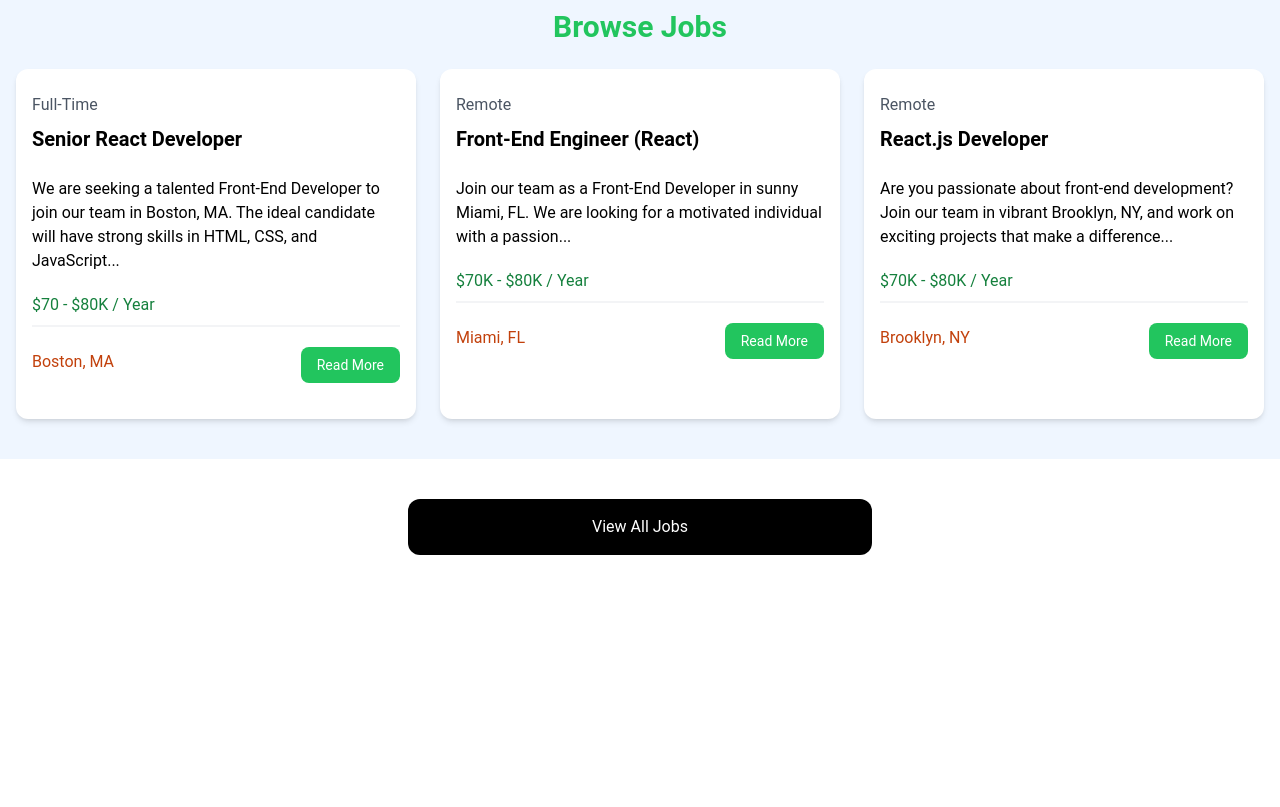
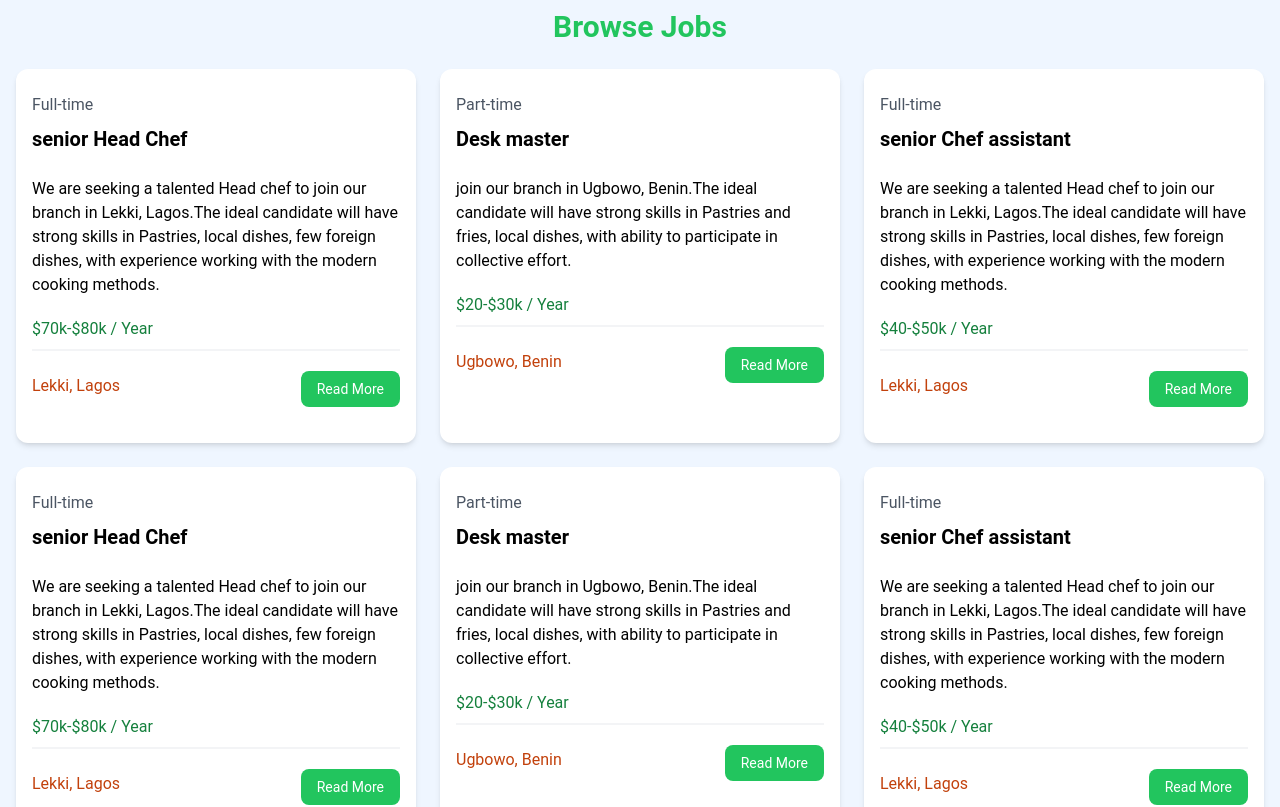
Before and after one commit to dannie-bowser/Food-jobs, a React (Vite) app in the folder Food-jobs/: page / in a window 1280 px wide. Shown: the part 640-1447 px from the top of the page. Before the commit the page ends 1235 px from the top, so only its background shows below. Built offline with nearby package versions, Linux system fonts and the light colour scheme.

Commit message:
added job listings

```diff
--- a/Food-jobs/src/App.jsx
+++ b/Food-jobs/src/App.jsx
@@ -2,6 +2,7 @@ import React from 'react'
 import Navbar from './components/Navbar'
 import Hero from './components/Hero'
 import HomeCard from './components/HomeCard'
+import JobListings from './components/JobListings'
 
 const App = () => {
   return (
@@ -9,114 +10,15 @@ const App = () => {
       <Navbar />
       <Hero />
       <HomeCard />
+      <JobListings />
 
-    {/* <!-- Browse Jobs --> */}
-    <section class="bg-blue-50 px-4 py-10">
-      <div class="container-xl lg:container m-auto">
-          <h2 class="text-3xl font-bold text-green-500 mb-6 text-center">
-             Browse Jobs
-          </h2>
-        <div class="grid grid-cols-1 md:grid-cols-3 gap-6">
-          {/* <!-- Job Listing 1 --> */}
-          <div class="bg-white rounded-xl shadow-md relative">
-            <div class="p-4">
-              <div class="mb-6">
-                <div class="text-gray-600 my-2">Full-Time</div>
-                <h3 class="text-xl font-bold">Senior React Developer</h3>
-              </div>
 
-              <div class="mb-5">
-               We are seeking a talented Front-End Developer to join our team in Boston, MA. The ideal candidate will have strong skills in HTML, CSS, and JavaScript...
-              </div>
-
-              <h3 class="text-green-700 mb-2">$70 - $80K / Year</h3>
-
-              <div class="border border-gray-100 mb-5"></div>
-
-              <div class="flex flex-col lg:flex-row justify-between mb-4">
-                <div class="text-orange-700 mb-3">
-                  <i class="fa-solid fa-location-dot text-lg"></i>
-                  Boston, MA
-                </div>
-                <a
-                  href="job.html"
-                  class="h-[36px] bg-green-500 hover:bg-green-600 text-white px-4 py-2 rounded-lg text-center text-sm"
-                >
-                 Read More
-                </a>
-              </div>
-            </div>
-          </div>
-          {/* <!-- Job Listing 2 --> */}
-          <div class="bg-white rounded-xl shadow-md relative">
-            <div class="p-4">
-              <div class="mb-6">
-                <div class="text-gray-600 my-2">Remote</div>
-                <h3 class="text-xl font-bold">Front-End Engineer (React)</h3>
-              </div>
-
-              <div class="mb-5">
-               Join our team as a Front-End Developer in sunny Miami, FL. We are looking for a motivated individual with a passion...
-              </div>
-
-              <h3 class="text-green-700 mb-2">$70K - $80K / Year</h3>
-
-              <div class="border border-gray-100 mb-5"></div>
-
-              <div class="flex flex-col lg:flex-row justify-between mb-4">
-                <div class="text-orange-700 mb-3">
-                  <i class="fa-solid fa-location-dot text-lg"></i>
-                  Miami, FL
-                </div>
-                <a
-                  href="job.html"
-                  class="h-[36px] bg-green-500 hover:bg-green-600 text-white px-4 py-2 rounded-lg text-center text-sm"
-                >
-                 Read More
-                </a>
-              </div>
-            </div>
-          </div>
-          {/* <!-- Job Listing 3 --> */}
-          <div class="bg-white rounded-xl shadow-md relative">
-            <div class="p-4">
-              <div class="mb-6">
-                <div class="text-gray-600 my-2">Remote</div>
-                <h3 class="text-xl font-bold">React.js Developer</h3>
-              </div>
-
-              <div class="mb-5">
-                Are you passionate about front-end development? Join our team in vibrant Brooklyn, NY, and work on exciting projects that make a difference...
-              </div>
-
-              <h3 class="text-green-700 mb-2">$70K - $80K / Year</h3>
-
-              <div class="border border-gray-100 mb-5"></div>
-
-              <div class="flex flex-col lg:flex-row justify-between mb-4">
-                <div class="text-orange-700 mb-3">
-                  <i class="fa-solid fa-location-dot text-lg"></i>
-                  Brooklyn, NY
-                </div>
-                <a
-                  href="job.html"
-                  class="h-[36px] bg-green-500 hover:bg-green-600 text-white px-4 py-2 rounded-lg text-center text-sm"
-                >
-                 Read More
-                </a>
-              </div>
-            </div>
-          </div>
-        </div>
-      </div>
-    </section>
-
-    <section class="m-auto max-w-lg my-10 px-6">
+    <section className="m-auto max-w-lg my-10 px-6">
       <a
         href="jobs.html"
-        class="block bg-black text-white text-center py-4 px-6 rounded-xl hover:bg-gray-700"
-        >View All Jobs</a
-      >
+        className="block bg-black text-white text-center py-4 px-6 rounded-xl hover:bg-gray-700"
+        >View All Jobs
+      </a>
     </section>
 
     </>
--- a/Food-jobs/src/components/Hero.jsx
+++ b/Food-jobs/src/components/Hero.jsx
@@ -4,17 +4,17 @@ const Hero = ({title ="Become a renowed Chef",
               subtitle ="Find the cooking jobs that fits your culinary skills, in the world best kitchens"}) => {
   return (
     <div>
-        <section class="bg-green-400 py-20 mb-4">
+        <section className="bg-green-400 py-20 mb-4">
       <div
-        class="max-w-7xl mx-auto px-4 sm:px-6 lg:px-8 flex flex-col items-center"
+        className="max-w-7xl mx-auto px-4 sm:px-6 lg:px-8 flex flex-col items-center"
       >
-        <div class="text-center">
+        <div className="text-center">
           <h1
-            class="text-4xl font-extrabold text-green-900 sm:text-5xl md:text-6xl"
+            className="text-4xl font-extrabold text-green-900 sm:text-5xl md:text-6xl"
           >
             {title}
           </h1>
-          <p class="my-4 text-xl text-green-800">
+          <p className="my-4 text-xl text-green-800">
             {subtitle}
           </p>
         </div>
--- /dev/null
+++ b/Food-jobs/src/components/JobListing.jsx
@@ -0,0 +1,39 @@
+import React from 'react'
+
+const JobListing = ({job}) => {
+  return (
+    <>
+       <div className="bg-white rounded-xl shadow-md relative">
+            <div className="p-4">
+              <div className="mb-6">
+                <div className="text-gray-600 my-2">{job.type}</div>
+                <h3 className="text-xl font-bold">{job.title}</h3>
+              </div>
+
+              <div className="mb-5">
+               {job.description}
+              </div>
+
+              <h3 className="text-green-700 mb-2">{job.salary} / Year</h3>
+
+              <div className="border border-gray-100 mb-5"></div>
+
+              <div className="flex flex-col lg:flex-row justify-between mb-4">
+                <div className="text-orange-700 mb-3">
+                  <i className="fa-solid fa-location-dot text-lg"></i>
+                  {job.location}
+                </div>
+                <a
+                  href={`/jobs/${job.id}`}
+                  className="h-[36px] bg-green-500 hover:bg-green-600 text-white px-4 py-2 rounded-lg text-center text-sm"
+                >
+                 Read More
+                </a>
+              </div>
+            </div>
+          </div>
+    </>
+  )
+}
+
+export default JobListing
--- /dev/null
+++ b/Food-jobs/src/components/JobListings.jsx
@@ -0,0 +1,32 @@
+import React from 'react'
+import jobs from '../jobs.json'
+import JobListing from './JobListing';
+
+const JobListings = () => {
+
+    console.log(jobs);
+
+
+  return (
+    <div>
+        <section className="bg-blue-50 px-4 py-10">
+      <div className="container-xl lg:container m-auto">
+          <h2 className="text-3xl font-bold text-green-500 mb-6 text-center">
+             Browse Jobs
+          </h2>
+        <div className="grid grid-cols-1 md:grid-cols-3 gap-6">
+          { jobs.map((job) =>(
+
+            <JobListing key={job.id} job={job}/>
+          ))}
+
+
+        </div>
+      </div>
+    </section>
+
+    </div>
+  )
+}
+
+export default JobListings
--- a/Food-jobs/src/jobs.json
+++ b/Food-jobs/src/jobs.json
@@ -4,8 +4,8 @@
     "title": "senior Head Chef",
     "type": "Full-time",
     "description": "We are seeking a talented Head chef to join our branch in Lekki, Lagos.The ideal candidate will have strong skills in Pastries, local dishes, few foreign dishes, with experience working with the modern cooking methods.",
-    "location": "Lagos, Lekki",
-    "salary": "$70k - $80k",
+    "location": "Lekki, Lagos",
+    "salary": " $70k-$80k",
     "company": {
         "name": "Morningside resort",
         "description": "Morningside resort is a leading modern day cooking outlets, that renders lodging services for visitors, specializing in bringing the best delicacies and flavor to our clients, we pride ourselves on the quality of our delivery",
@@ -18,8 +18,8 @@
     "title": "Desk master",
     "type": "Part-time",
     "description": "join our branch in Ugbowo, Benin.The ideal candidate will have strong skills in Pastries and fries, local dishes, with ability to participate in collective effort.",
-    "location": "Lagos, Lekki",
-    "salary": "$20k - $30k",
+    "location": "Ugbowo, Benin",
+    "salary": "$20-$30k",
     "company": {
         "name": "Taste quest",
         "description": "Taste quest offer diverse flavors for our locals, bringing the ideal African taste to just the magic of a taste, looking to strive for the African pride",
@@ -31,9 +31,51 @@
         "id": "3",
         "title": "senior Chef assistant",
         "type": "Full-time",
-        "description": "We are seeking a talented Head chef to join our branch in Lagos, Lekki.The ideal candidate will have strong skills in Pastries, local dishes, few foreign dishes, with experience working with the modern cooking methods.",
-        "location": "Lagos, Lekki",
-        "salary": "$40k - $50k",
+        "description": "We are seeking a talented Head chef to join our branch in Lekki, Lagos.The ideal candidate will have strong skills in Pastries, local dishes, few foreign dishes, with experience working with the modern cooking methods.",
+        "location": "Lekki, Lagos",
+        "salary": "$40-$50k",
+        "company": {
+            "name": "Morningside resort",
+            "description": "Morningside resort is a leading modern day cooking outlets, that renders lodging services for visitors, specializing in bringing the best delicacies and flavor to our clients, we pride ourselves on the quality of our delivery",
+            "contactEmail": "morningside@outlook.com",
+            "contactPhone": "+234-704-545-2210"
+        }
+    },
+  {
+    "id": "4",
+    "title": "senior Head Chef",
+    "type": "Full-time",
+    "description": "We are seeking a talented Head chef to join our branch in Lekki, Lagos.The ideal candidate will have strong skills in Pastries, local dishes, few foreign dishes, with experience working with the modern cooking methods.",
+    "location": "Lekki, Lagos",
+    "salary": " $70k-$80k",
+    "company": {
+        "name": "Morningside resort",
+        "description": "Morningside resort is a leading modern day cooking outlets, that renders lodging services for visitors, specializing in bringing the best delicacies and flavor to our clients, we pride ourselves on the quality of our delivery",
+        "contactEmail": "morningside@outlook.com",
+        "contactPhone": "+234-704-545-2210"
+    }
+  },
+  {
+    "id": "5",
+    "title": "Desk master",
+    "type": "Part-time",
+    "description": "join our branch in Ugbowo, Benin.The ideal candidate will have strong skills in Pastries and fries, local dishes, with ability to participate in collective effort.",
+    "location": "Ugbowo, Benin",
+    "salary": "$20-$30k",
+    "company": {
+        "name": "Taste quest",
+        "description": "Taste quest offer diverse flavors for our locals, bringing the ideal African taste to just the magic of a taste, looking to strive for the African pride",
+        "contactEmail": "Tastyq@gmail.com",
+        "contactPhone": "+234-814-532-5466"
+    }
+   },
+   {
+        "id": "6",
+        "title": "senior Chef assistant",
+        "type": "Full-time",
+        "description": "We are seeking a talented Head chef to join our branch in Lekki, Lagos.The ideal candidate will have strong skills in Pastries, local dishes, few foreign dishes, with experience working with the modern cooking methods.",
+        "location": "Lekki, Lagos",
+        "salary": "$40-$50k",
         "company": {
             "name": "Morningside resort",
             "description": "Morningside resort is a leading modern day cooking outlets, that renders lodging services for visitors, specializing in bringing the best delicacies and flavor to our clients, we pride ourselves on the quality of our delivery",
```
Also changed, not shown: Food-jobs/src/components/HomeCard.jsx (+9 -9 lines), Food-jobs/src/components/Navbar.jsx (+12 -12 lines).
